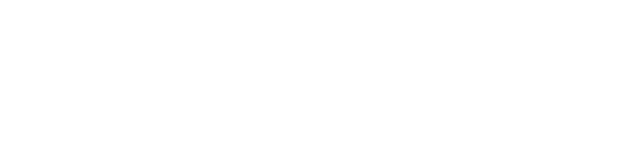
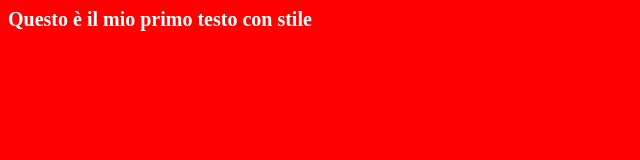
Before and after one commit to gabriellapellicani/HTML, a plain HTML site: page Verifica 1/index3.html in a window 1280 px wide. Shown: the whole page, without its empty margins (0-640 px from the left). Drawn offline with Linux system fonts and the light colour scheme.

Commit message:
Update index3.html

```diff
--- a/Verifica 1/index3.html
+++ b/Verifica 1/index3.html
@@ -2,7 +2,7 @@
   <head>
     <title> La mia pagina colorata </title>
   </head>
-  <body style="backgroung-color:red;">
+  <body style="background-color:red;">
     <p style="color:white;font-size:20px;font-weight:bold;">
       Questo è il mio primo testo con stile
     </p>
```
